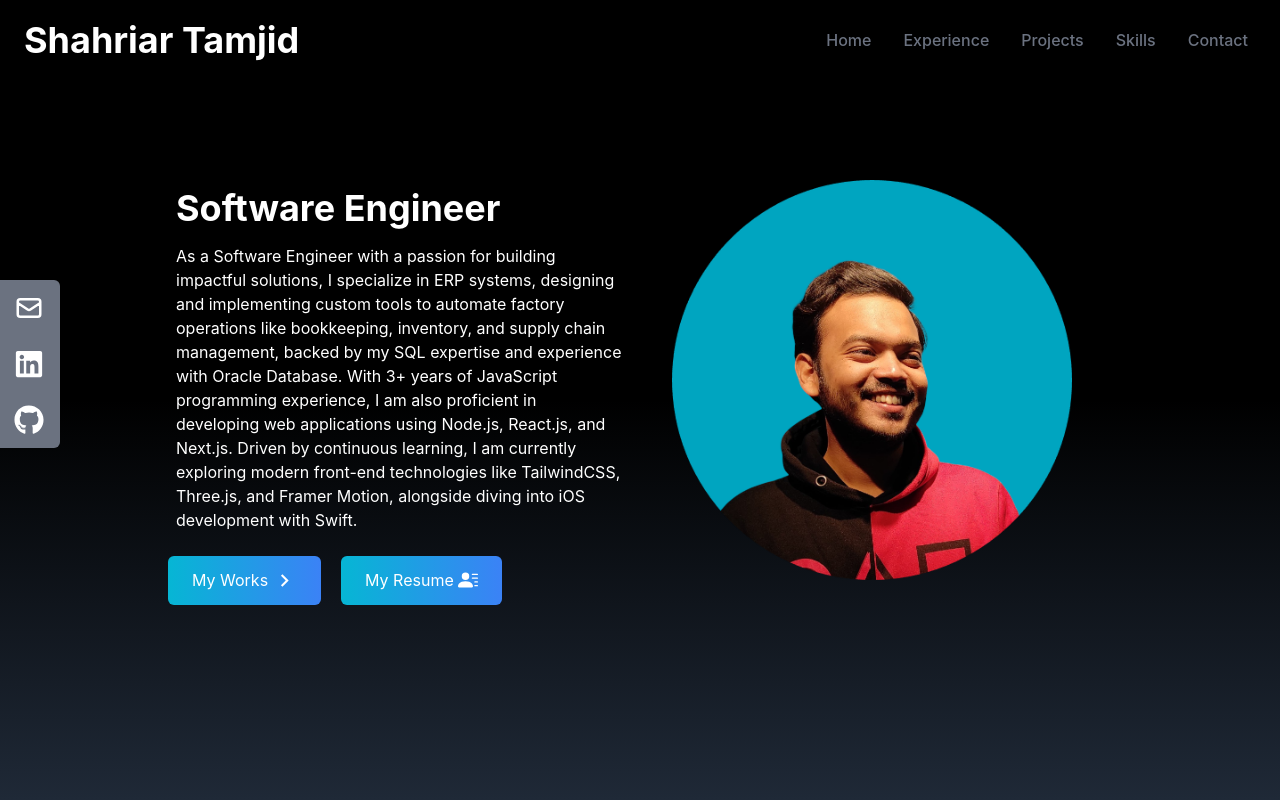
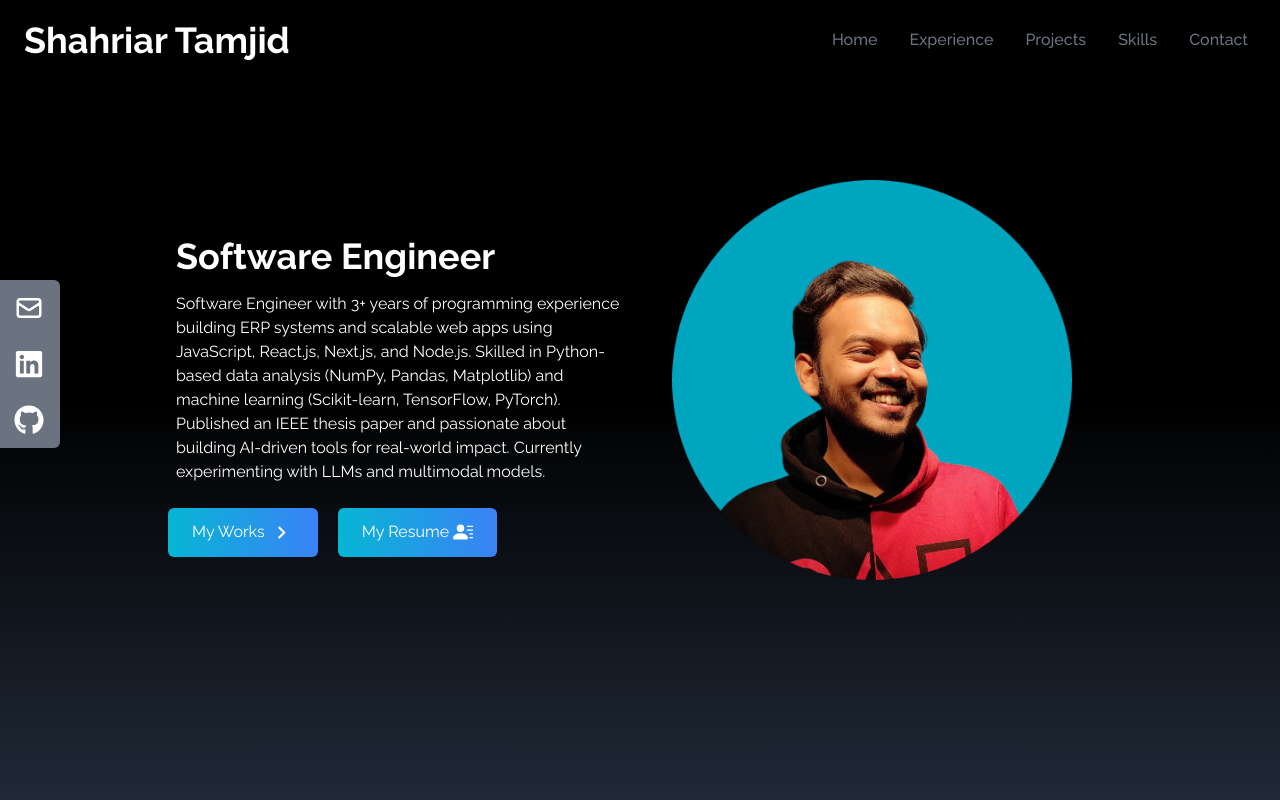
Before and after one commit to shahriar-tamjid/portfolio-v4, a React (Create React App) app: page / in a window 1280 px wide. Shown: the top 800 px of the page. Built offline with nearby package versions, Linux system fonts and the light colour scheme.

Commit message:
Updated Resume and Fonts

```diff
--- a/src/components/Home.jsx
+++ b/src/components/Home.jsx
@@ -19,16 +19,13 @@ const Home = () => {
 
           {/* ================ Bio ================ */}
           <p className="text-white py-4 ml-2 mr-2 max-w-md">
-            As a Software Engineer with a passion for building impactful
-            solutions, I specialize in ERP systems, designing and implementing
-            custom tools to automate factory operations like bookkeeping,
-            inventory, and supply chain management, backed by my SQL expertise
-            and experience with Oracle Database. With 3+ years of JavaScript
-            programming experience, I am also proficient in developing web
-            applications using Node.js, React.js, and Next.js. Driven by
-            continuous learning, I am currently exploring modern front-end
-            technologies like TailwindCSS, Three.js, and Framer Motion,
-            alongside diving into iOS development with Swift.
+            Software Engineer with 3+ years of programming experience building
+            ERP systems and scalable web apps using JavaScript, React.js,
+            Next.js, and Node.js. Skilled in Python-based data analysis (NumPy,
+            Pandas, Matplotlib) and machine learning (Scikit-learn, TensorFlow,
+            PyTorch). Published an IEEE thesis paper and passionate about
+            building AI-driven tools for real-world impact. Currently
+            experimenting with LLMs and multimodal models.
           </p>
 
           <div className="flex space-x-5">
@@ -45,7 +42,7 @@ const Home = () => {
             </Link>
             {/* ==================== Resume ==================== */}
             <a
-              href="/Shahriar_Tamjid_Resume.pdf"
+              href="/Resume_Shahriar_Tamjid.pdf"
               className="group text-white w-fit px-6 py-3 my-2 flex items-center rounded-md bg-gradient-to-r from-cyan-500 to-blue-500 cursor-pointer"
               download={true}
               target="_blank"
--- a/src/index.css
+++ b/src/index.css
@@ -1,6 +1,6 @@
-@import url('https://fonts.googleapis.com/css2?family=Raleway:ital,wght@0,100;0,200;0,300;0,400;0,500;0,600;0,700;0,800;0,900;1,100;1,200;1,300;1,400;1,500;1,600;1,700;1,800;1,900&display=swap');
+@import url("https://fonts.googleapis.com/css2?family=Raleway:ital,wght@0,100;0,200;0,300;0,400;0,500;0,600;0,700;0,800;0,900;1,100;1,200;1,300;1,400;1,500;1,600;1,700;1,800;1,900&display=swap");
 
-@import url('https://fonts.googleapis.com/css2?family=Great+Vibes&display=swap');
+@import url("https://fonts.googleapis.com/css2?family=Great+Vibes&display=swap");
 
 @tailwind base;
 @tailwind components;
@@ -8,9 +8,7 @@
 
 @layer base {
   html {
-    font-family: -apple-system, BlinkMacSystemFont, sans-serif;
-    /*
-    font-family: 'Raleway', sans-serif;
-    */
+    /* font-family: -apple-system, BlinkMacSystemFont, sans-serif; */
+    font-family: "Raleway", sans-serif;
   }
 }
```
Also changed, not shown: 1 other file (tests, documents, lock files or other folders).
